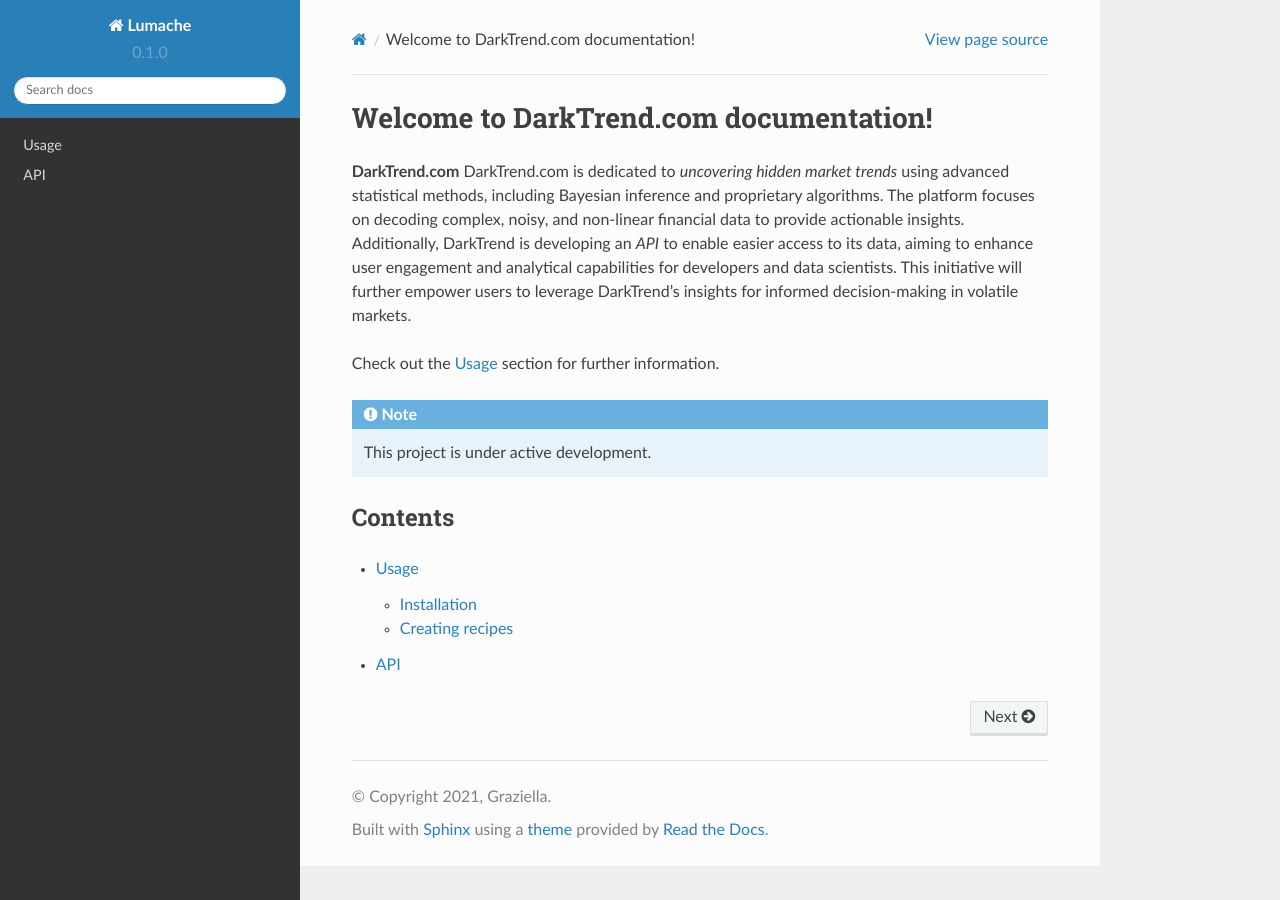
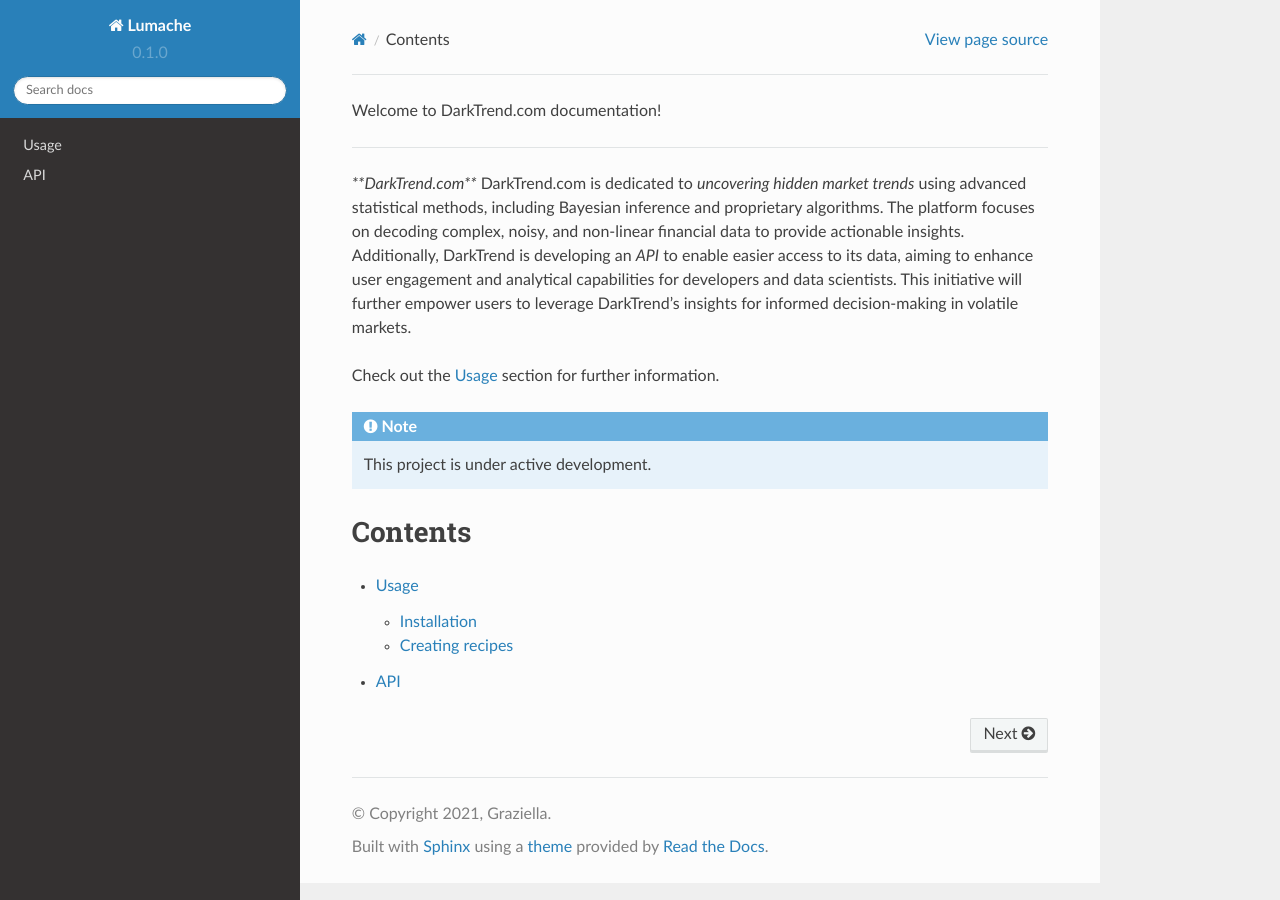
Before and after one commit to buhbuhtig/darktrend, a Sphinx documentation site: the page built from docs/source/index.rst, in a window 1280 px wide. Built offline with Sphinx 7.4.7 and the Read the Docs theme 2.0.0, drawn with Linux system fonts in a browser that asks for light colours.

Commit message:
Update index.rst

```diff
--- a/docs/source/index.rst
+++ b/docs/source/index.rst
@@ -1,7 +1,8 @@
 Welcome to DarkTrend.com documentation!
+
 ===================================
 
-**DarkTrend.com** DarkTrend.com is dedicated to *uncovering hidden market trends* using advanced statistical methods, including Bayesian inference and proprietary algorithms. The platform focuses on decoding complex, noisy, and non-linear financial data to provide actionable insights. Additionally, DarkTrend is developing an *API* to enable easier access to its data, aiming to enhance user engagement and analytical capabilities for developers and data scientists. This initiative will further empower users to leverage DarkTrend's insights for informed decision-making in volatile markets.
+`**DarkTrend.com**` DarkTrend.com is dedicated to *uncovering hidden market trends* using advanced statistical methods, including Bayesian inference and proprietary algorithms. The platform focuses on decoding complex, noisy, and non-linear financial data to provide actionable insights. Additionally, DarkTrend is developing an *API* to enable easier access to its data, aiming to enhance user engagement and analytical capabilities for developers and data scientists. This initiative will further empower users to leverage DarkTrend's insights for informed decision-making in volatile markets.
 
 Check out the :doc:`usage` section for further information.
 
```
